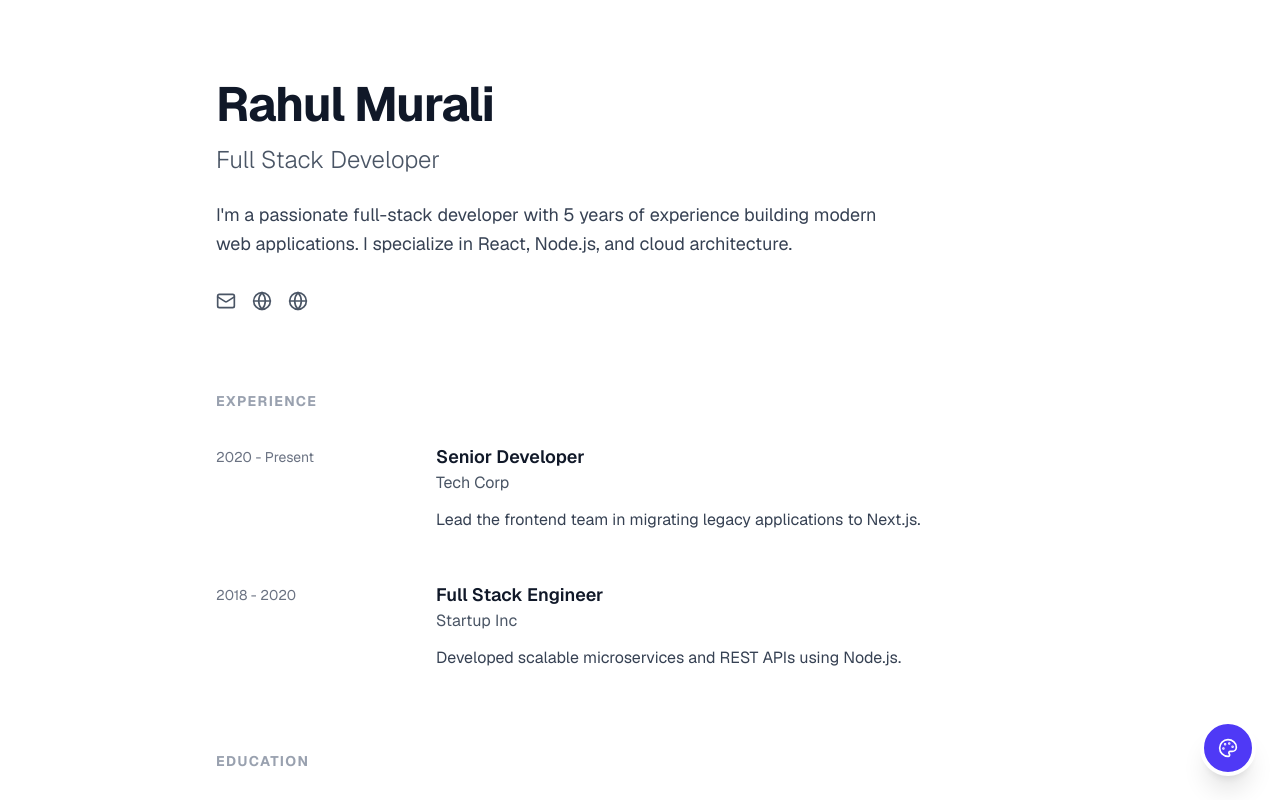
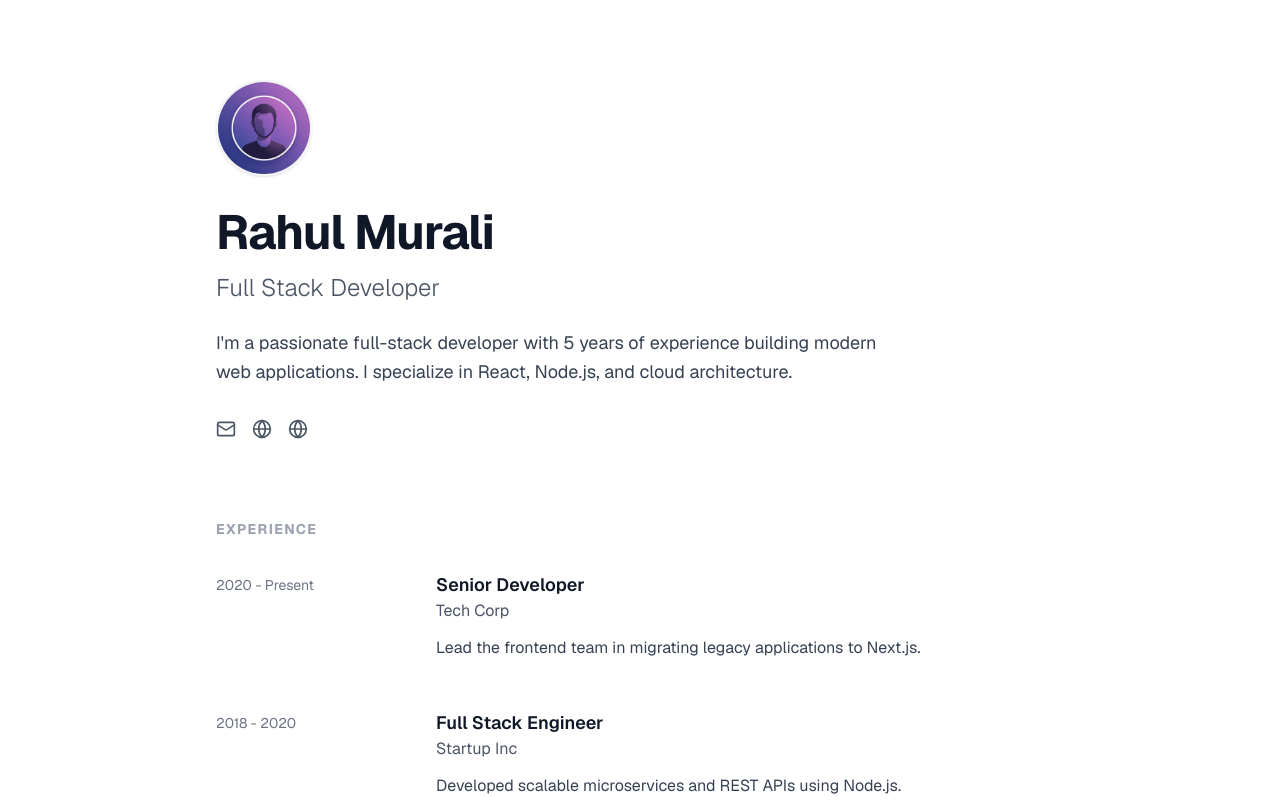
Before and after one commit to Dev-rahul/porfolio-builder, a Next.js app: page / in a window 1280 px wide. Shown: the top 800 px of the page. Built offline with nearby package versions, Linux system fonts and the light colour scheme.

Commit message:
feat: implement portfolio data schema and multiple theme components with resolver support

```diff
--- a/content/portfolio.json
+++ b/content/portfolio.json
@@ -2,7 +2,7 @@
   "name": "Rahul Murali",
   "title": "Full Stack Developer",
   "bio": "I'm a passionate full-stack developer with 5 years of experience building modern web applications. I specialize in React, Node.js, and cloud architecture.",
-  "profileImage": "/images/profile.jpg",
+  "profileImage": "/images/profile.png",
   "email": "hello@rahulmurali.me",
   "socialLinks": [
     {
@@ -18,30 +18,15 @@
   "skills": [
     {
       "category": "Frontend",
-      "items": [
-        "React",
-        "Next.js",
-        "TypeScript",
-        "Tailwind CSS"
-      ]
+      "items": ["React", "Next.js", "TypeScript", "Tailwind CSS"]
     },
     {
       "category": "Backend",
-      "items": [
-        "Node.js",
-        "Express",
-        "PostgreSQL",
-        "MongoDB"
-      ]
+      "items": ["Node.js", "Express", "PostgreSQL", "MongoDB"]
     },
     {
       "category": "Tools",
-      "items": [
-        "Git",
-        "Docker",
-        "AWS",
-        "Vercel"
-      ]
+      "items": ["Git", "Docker", "AWS", "Vercel"]
     }
   ],
   "experience": [
--- a/src/components/themes/DeveloperTheme.tsx
+++ b/src/components/themes/DeveloperTheme.tsx
@@ -28,6 +28,15 @@ export default function DeveloperTheme({ data, projects }: ThemeProps) {
               <span className="text-cyan-400 mx-2">~</span>
               <span>whoami</span>
             </div>
+            {data.profileImage && (
+              <div className="mb-6">
+                <img
+                  src={data.profileImage}
+                  alt={data.name}
+                  className="w-20 h-20 rounded-full object-cover border-2 border-neutral-700 shadow-lg shadow-emerald-900/20"
+                />
+              </div>
+            )}
             <h1 className="text-4xl md:text-6xl font-bold mb-4 text-neutral-100">{data.name}</h1>
             <h2 className="text-xl md:text-2xl text-emerald-400 mb-6">{'>'} {data.title}</h2>
             <p className="text-neutral-400 leading-relaxed max-w-2xl text-lg">{data.bio}</p>
--- a/src/components/themes/MinimalTheme.tsx
+++ b/src/components/themes/MinimalTheme.tsx
@@ -9,9 +9,19 @@ export default function MinimalTheme({ data, projects }: ThemeProps) {
 
         {/* Header Section */}
         <header className="mb-20">
+          {data.profileImage && (
+            <div className="mb-8">
+              <img
+                src={data.profileImage}
+                alt={data.name}
+                className="w-24 h-24 rounded-full object-cover border-2 border-gray-100 shadow-sm"
+              />
+            </div>
+          )}
           <h1 className="text-4xl md:text-5xl font-bold tracking-tight mb-4">{data.name}</h1>
           <h2 className="text-xl md:text-2xl text-gray-600 font-light mb-6">{data.title}</h2>
           <p className="text-lg text-gray-700 leading-relaxed max-w-2xl">{data.bio}</p>
+
 
           <div className="flex gap-4 mt-8">
             <a href={`mailto:${data.email}`} className="text-gray-600 hover:text-black transition-colors">
--- a/src/components/themes/ModernTheme.tsx
+++ b/src/components/themes/ModernTheme.tsx
@@ -9,6 +9,15 @@ export default function ModernTheme({ data, projects }: ThemeProps) {
       <section className="bg-gradient-to-br from-indigo-500 via-purple-500 to-pink-500 text-white py-24 px-6 mb-16 relative overflow-hidden">
         <div className="max-w-5xl mx-auto relative z-10">
           <div className="bg-white/10 backdrop-blur-md border border-white/20 p-8 md:p-12 rounded-3xl shadow-xl max-w-3xl">
+            {data.profileImage && (
+              <div className="mb-6">
+                <img
+                  src={data.profileImage}
+                  alt={data.name}
+                  className="w-20 h-20 rounded-full object-cover border-2 border-white/40 shadow-lg"
+                />
+              </div>
+            )}
             <h1 className="text-4xl md:text-6xl font-extrabold mb-4 drop-shadow-md">{data.name}</h1>
             <h2 className="text-xl md:text-3xl font-medium text-white/90 mb-6">{data.title}</h2>
             <p className="text-lg md:text-xl text-white/80 leading-relaxed mb-8">{data.bio}</p>
--- a/src/components/themes/ThemeResolver.tsx
+++ b/src/components/themes/ThemeResolver.tsx
@@ -1,11 +1,9 @@
 'use client';
 
-import { useState } from 'react';
 import { ThemeProps } from './types';
 import MinimalTheme from './MinimalTheme';
 import ModernTheme from './ModernTheme';
 import DeveloperTheme from './DeveloperTheme';
-import ThemeSwitcher from '../ui/ThemeSwitcher';
 
 const themes = {
   minimal: MinimalTheme,
@@ -13,16 +11,7 @@ const themes = {
   developer: DeveloperTheme,
 };
 
-type Theme = 'minimal' | 'modern' | 'developer';
-
 export default function ThemeResolver({ data, projects }: ThemeProps) {
-  const [activeTheme, setActiveTheme] = useState<Theme>(data.theme || 'minimal');
-  const ThemeComponent = themes[activeTheme] || MinimalTheme;
-
-  return (
-    <>
-      <ThemeComponent data={{ ...data, theme: activeTheme }} projects={projects} />
-      <ThemeSwitcher currentTheme={activeTheme} onSwitch={setActiveTheme} />
-    </>
-  );
+  const ThemeComponent = themes[data.theme] || MinimalTheme;
+  return <ThemeComponent data={data} projects={projects} />;
 }
```
Also changed, not shown: public/images/profile.png (added).
